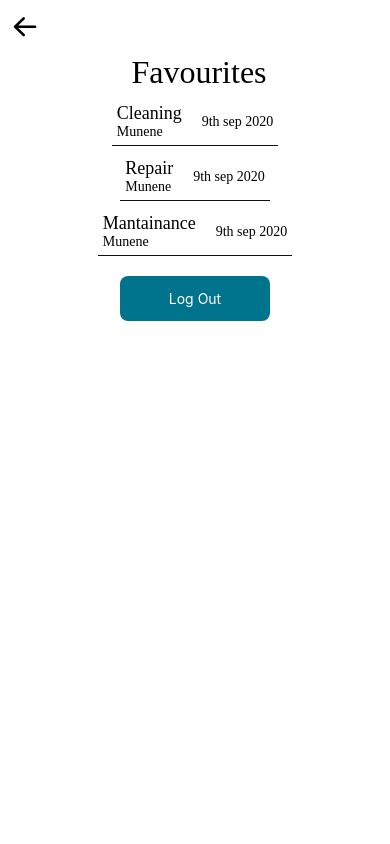
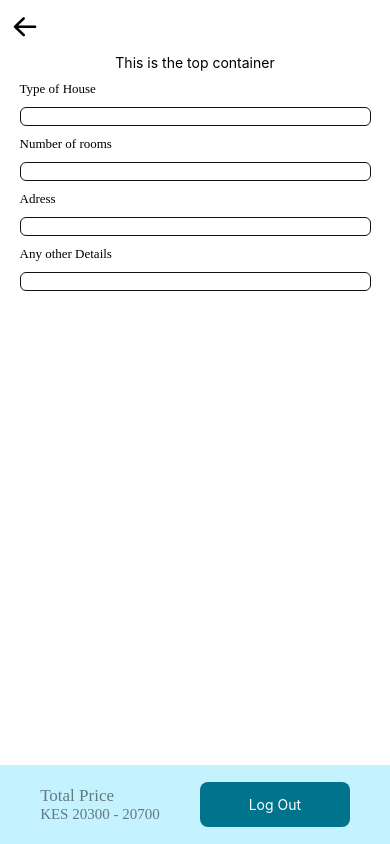
Before and after one commit to morachake/chap-chap, a React Native app: screen / in a window 390 px wide. Built offline with nearby package versions, Linux system fonts and the light colour scheme.

Commit message:
Details Screen Complete

```diff
--- a/App.js
+++ b/App.js
@@ -1,13 +1,11 @@
 import React from 'react';
-import CleanerScreen from './src/screens/CleanerScreen';
-import ProfileScreen from './src/screens/ProfileScreen';
-import PastJobsScreen from './src/screens/PastJobsScreen';
-import FavScreen from './src/screens/FavScreen';
+import DetailsScreen from './src/screens/DetailsScreen';
+
 
 export default function App() {
   return (
     <>
-      <FavScreen/>
+      <DetailsScreen/>
     </>
   );
 }
--- a/src/components/MainInput.js
+++ b/src/components/MainInput.js
@@ -5,7 +5,7 @@ export default function MainInput({label}) {
   return (
     <View style={styles.container}>
       <Text style={styles.label}>{label}</Text>
-      <TextInput style={styles.textInput} />
+          <TextInput style={styles.textInput}  />
     </View>
   );
 }
@@ -15,7 +15,7 @@ const styles = StyleSheet.create({
     display: 'flex',
     width: '90%',
     marginTop: 10,
-    backgroundColor: '#F5F5F5',
+    backgroundColor: '#FFFF',
   },
   label: {
     fontSize: 13,
--- /dev/null
+++ b/src/screens/DetailsScreen.js
@@ -0,0 +1,56 @@
+import React from 'react';
+import { StyleSheet, View, Text, TouchableOpacity } from 'react-native';
+import Header from '../components/Header';
+import MainInput from '../components/MainInput';
+import { COLORS } from '../constants/index'
+
+export default function DetailsScreen() {
+    return (
+        <View style={styles.container}>
+            <Header iconLeft="arrowleft" />
+            <View style={styles.topContainer}>
+                <Text>This is the top container</Text>
+                <MainInput label="Type of House" />
+                <MainInput label="Number of rooms" />
+                <MainInput label="Adress" />
+                <MainInput label="Any other Details" />
+            </View>
+            <View style={styles.bottomContainer}>
+                <View>
+                    <Text style={{ fontSize: 17, color: '#00000080', fontFamily: 'Inter-Medium' }}>Total Price</Text>
+                    <Text style={{ fontSize: 15, color: '#00000080', fontFamily: 'Inter-Light' }}>KES 20300 - 20700</Text>
+
+                </View>
+                <TouchableOpacity style={styles.btn}>
+                    <Text style={{ color: '#FFFF', fontSize: 14 }}>Log Out</Text>
+                </TouchableOpacity>
+            </View>
+        </View>
+    );
+}
+const styles = StyleSheet.create({
+    container: {
+        flex: 1,
+        backgroundColor: '#FFFF',
+    },
+    topContainer: {
+        flex: 0.9,
+        //justifyContent: 'center',
+        alignItems: 'center'
+    },
+    bottomContainer: {
+        flex: 0.1,
+        backgroundColor: '#C4F3FF',
+        flexDirection: 'row',
+        justifyContent: 'space-evenly',
+        alignItems: 'center'
+    },
+    btn: {
+        backgroundColor: COLORS.primary,
+        borderRadius: 8,
+        height: 45,
+        width: 150,
+        alignItems: 'center',
+        justifyContent: 'center'
+    }
+});
```
